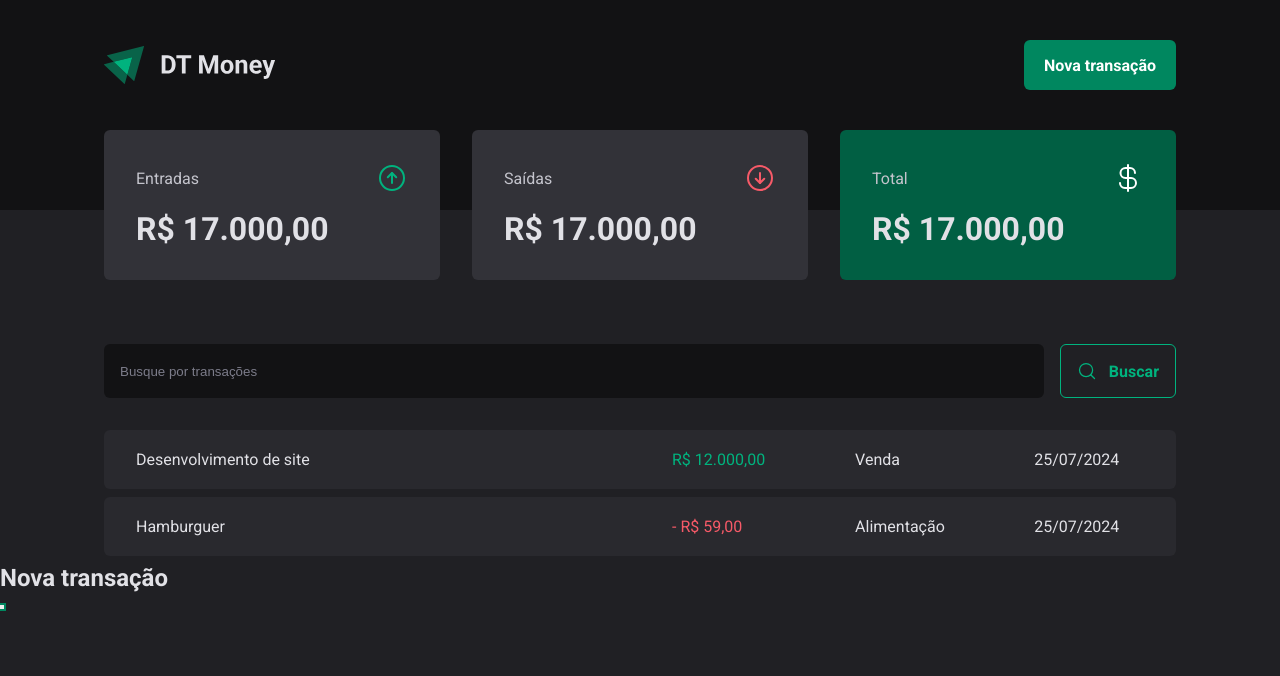
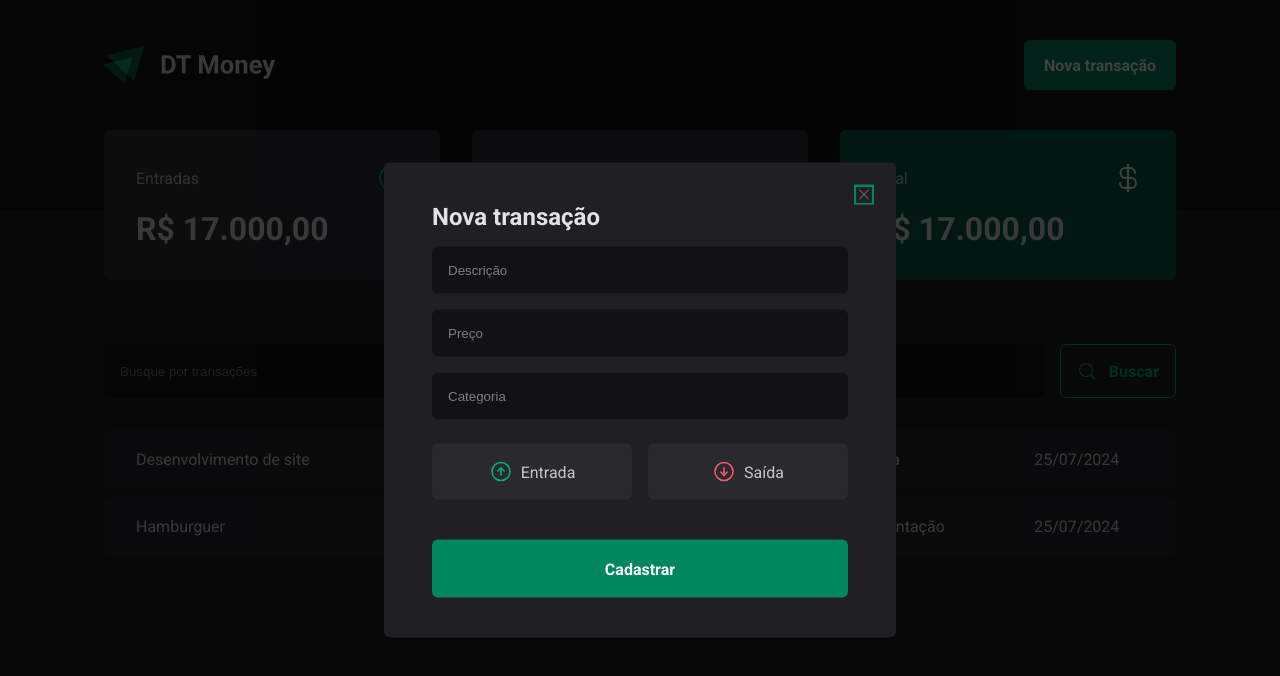
Before and after one commit to felipe-jm/dt-money, a React (Vite) app: page / in a window 1280 px wide. Both pictures are taken after a click on the button "Nova transação". Shown: the top 676 px of the page. Built offline with nearby package versions, Linux system fonts and the light colour scheme.

Commit message:
Add new transaction modal

```diff
--- a/package.json
+++ b/package.json
@@ -11,6 +11,7 @@
   },
   "dependencies": {
     "@radix-ui/react-dialog": "^1.1.1",
+    "@radix-ui/react-radio-group": "^1.2.0",
     "phosphor-react": "^1.4.1",
     "react": "^18.3.1",
     "react-dom": "^18.3.1",
--- a/src/components/Header/index.tsx
+++ b/src/components/Header/index.tsx
@@ -3,6 +3,7 @@ import * as Dialog from "@radix-ui/react-dialog";
 import * as S from "./styles";
 
 import Logo from "../../assets/logo.svg";
+import { NewTransactionModal } from "../NewTransactionsModal";
 
 export function Header() {
   return (
@@ -15,15 +16,7 @@ export function Header() {
             <S.NewTransactionButton>Nova transação</S.NewTransactionButton>
           </Dialog.Trigger>
 
-          <Dialog.Portal>
-            <Dialog.Overlay />
-
-            <Dialog.Content>
-              <Dialog.Title>Nova transação</Dialog.Title>
-
-              <Dialog.Close />
-            </Dialog.Content>
-          </Dialog.Portal>
+          <NewTransactionModal />
         </Dialog.Root>
       </S.HeaderContent>
     </S.HeaderContainer>
--- /dev/null
+++ b/src/components/NewTransactionsModal/index.tsx
@@ -0,0 +1,40 @@
+import * as Dialog from "@radix-ui/react-dialog";
+import { ArrowCircleDown, ArrowCircleUp, X } from "phosphor-react";
+
+import * as S from "./styles";
+
+export function NewTransactionModal() {
+  return (
+    <Dialog.Portal>
+      <S.Overlay />
+
+      <S.Content>
+        <Dialog.Title>Nova transação</Dialog.Title>
+
+        <S.CloseButton>
+          <X />
+        </S.CloseButton>
+
+        <form>
+          <input type="text" placeholder="Descrição" required />
+          <input type="number" placeholder="Preço" required />
+          <input type="text" placeholder="Categoria" required />
+
+          <S.TransactionType>
+            <S.TransactionTypeButton variant="income" value="income">
+              <ArrowCircleUp size={24} />
+              Entrada
+            </S.TransactionTypeButton>
+
+            <S.TransactionTypeButton variant="outcome" value="outcome">
+              <ArrowCircleDown size={24} />
+              Saída
+            </S.TransactionTypeButton>
+          </S.TransactionType>
+
+          <button type="submit">Cadastrar</button>
+        </form>
+      </S.Content>
+    </Dialog.Portal>
+  );
+}
--- /dev/null
+++ b/src/components/NewTransactionsModal/styles.ts
@@ -0,0 +1,117 @@
+import styled from "styled-components";
+
+import * as Dialog from "@radix-ui/react-dialog";
+import * as RadioGroup from "@radix-ui/react-radio-group";
+
+export const Overlay = styled(Dialog.Overlay)`
+  position: fixed;
+  width: 100vw;
+  height: 100vh;
+  inset: 0;
+  background: rgba(0, 0, 0, 0.75);
+`;
+
+export const Content = styled(Dialog.Content)`
+  min-width: 32rem;
+  border-radius: 6px;
+  padding: 2.5rem 3rem;
+  background: ${({ theme }) => theme["gray-800"]};
+
+  position: fixed;
+  top: 50%;
+  left: 50%;
+  transform: translate(-50%, -50%);
+
+  form {
+    margin-top: 1rem;
+
+    display: flex;
+    flex-direction: column;
+    gap: 1rem;
+
+    input {
+      border-radius: 6px;
+      border: 0;
+      background: ${({ theme }) => theme["gray-900"]};
+      color: ${({ theme }) => theme["gray-300"]};
+      padding: 1rem;
+
+      &::placeholder {
+        color: ${({ theme }) => theme["gray-500"]};
+      }
+    }
+
+    button[type="submit"] {
+      height: 58px;
+      border: 0;
+      background: ${({ theme }) => theme["green-500"]};
+      color: ${({ theme }) => theme["white"]};
+      font-weight: bold;
+      padding: 0 1.25rem;
+      border-radius: 6px;
+      margin-top: 1.5rem;
+      cursor: pointer;
+
+      &:hover {
+        background: ${({ theme }) => theme["green-700"]};
+        transition: background-color 0.2s;
+      }
+    }
+  }
+`;
+export const CloseButton = styled(Dialog.Close)`
+  position: absolute;
+  background: transparent;
+  border: 0;
+  top: 1.5rem;
+  right: 1.5rem;
+  line-height: 0;
+  cursor: pointer;
+  color: ${({ theme }) => theme["gray-500"]};
+`;
+
+export const TransactionType = styled(RadioGroup.Root)`
+  display: grid;
+  grid-template-columns: repeat(2, 1fr);
+  gap: 1rem;
+  margin-top: 0.5rem;
+`;
+
+interface TransactionTypeButtonProps {
+  variant: "income" | "outcome";
+}
+
+export const TransactionTypeButton = styled(
+  RadioGroup.Item
+)<TransactionTypeButtonProps>`
+  background: ${({ theme }) => theme["gray-700"]};
+  padding: 1rem;
+  display: flex;
+  align-items: center;
+  justify-content: center;
+  gap: 0.5rem;
+  border-radius: 6px;
+  cursor: pointer;
+  border: 0;
+  color: ${({ theme }) => theme["gray-300"]};
+
+  svg {
+    color: ${({ theme, variant }) =>
+      variant === "income" ? theme["green-300"] : theme["red-300"]};
+  }
+
+  &[data-state="unchecked"]:hover {
+    transition: background-color 0.2s;
+    background: ${({ theme }) => theme["gray-600"]};
+  }
+
+  &[data-state="checked"] {
+    color: ${({ theme }) => theme.white};
+    background: ${({ theme, variant }) =>
+      variant === "income" ? theme["green-500"] : theme["red-500"]};
+
+    svg {
+      color: ${({ theme }) => theme.white};
+    }
+  }
+`;
```
Also changed, not shown: 1 other file (tests, documents, lock files or other folders).
